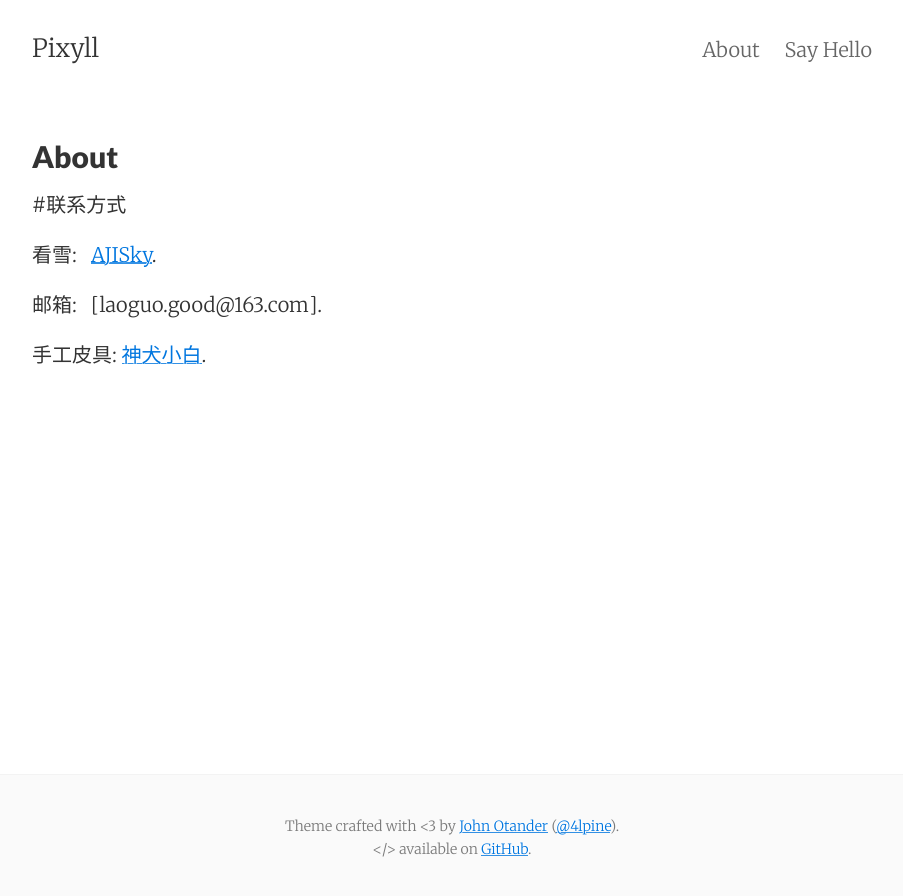
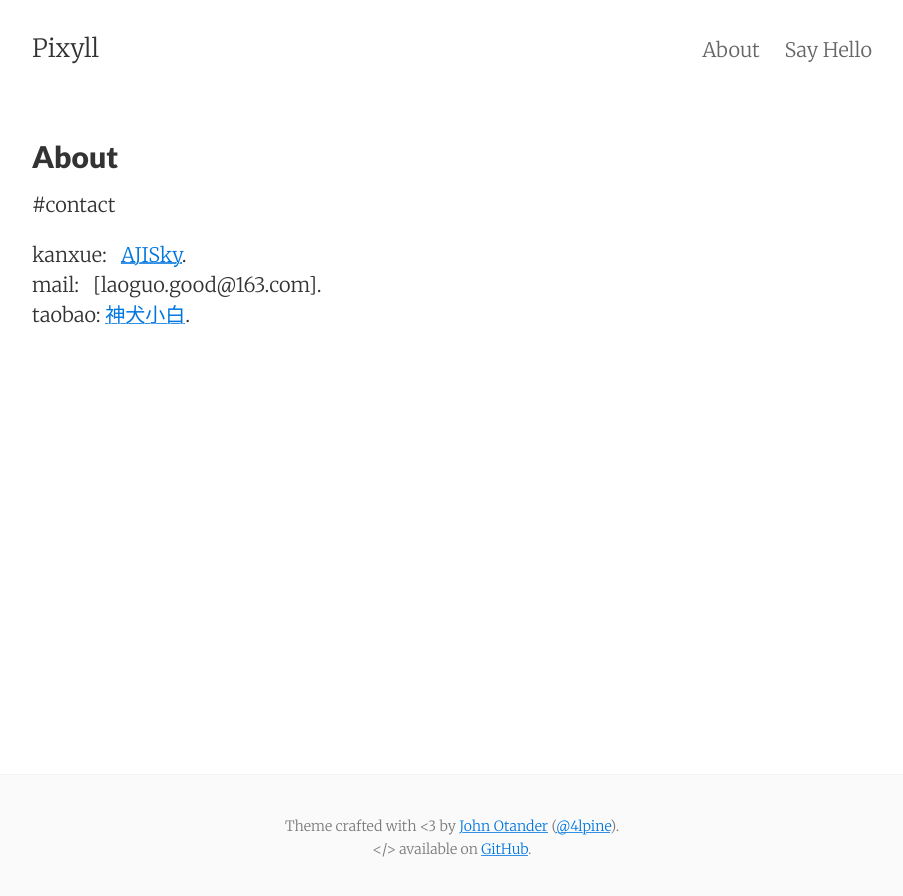
Before and after one commit to ajisky/ajisky.github.io, a Jekyll site: the page built from about.md, in a window 1280 px wide. Shown: the top 896 px of the page, without its empty margins (188-1091 px from the left). Built offline with Jekyll 4.4.1, drawn with Linux system fonts in a browser that asks for light colours.

Commit message:
Update about.md

```diff
--- a/about.md
+++ b/about.md
@@ -5,10 +5,8 @@ permalink: /about/
 tags: about
 ---
 
-#联系方式
+#contact
 
-看雪:     [AJISky](https://bbs.pediy.com/user-314673.htm).
-
-邮箱:     [laoguo.good@163.com].
-
-手工皮具:  [神犬小白](https://shop60755304.taobao.com).
+kanxue:     [AJISky](https://bbs.pediy.com/user-314673.htm).
+mail:       [laoguo.good@163.com].
+taobao:     [神犬小白](https://shop60755304.taobao.com).
```
